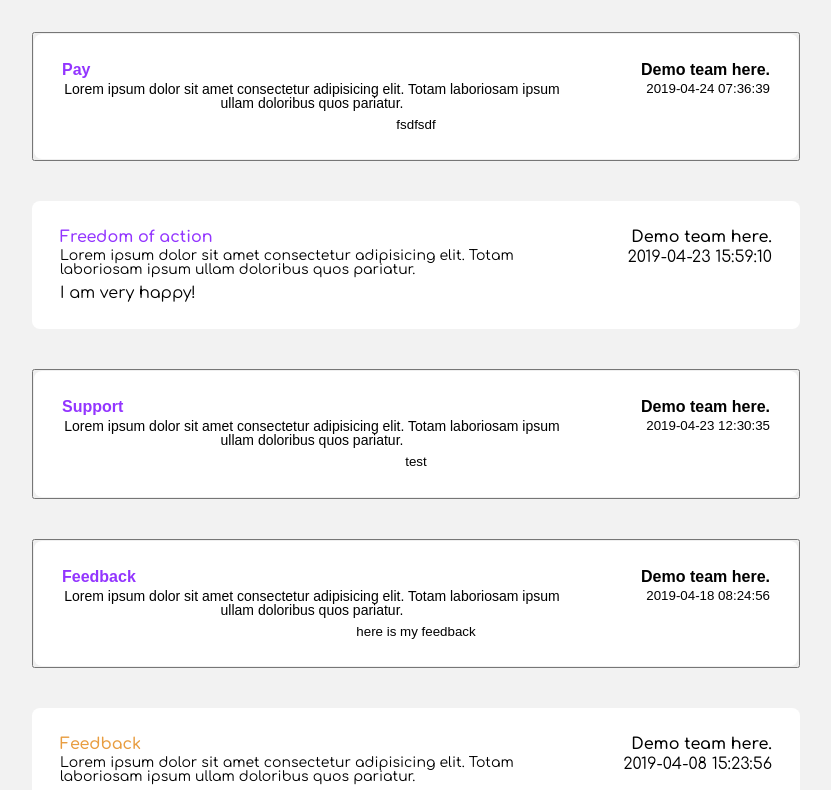
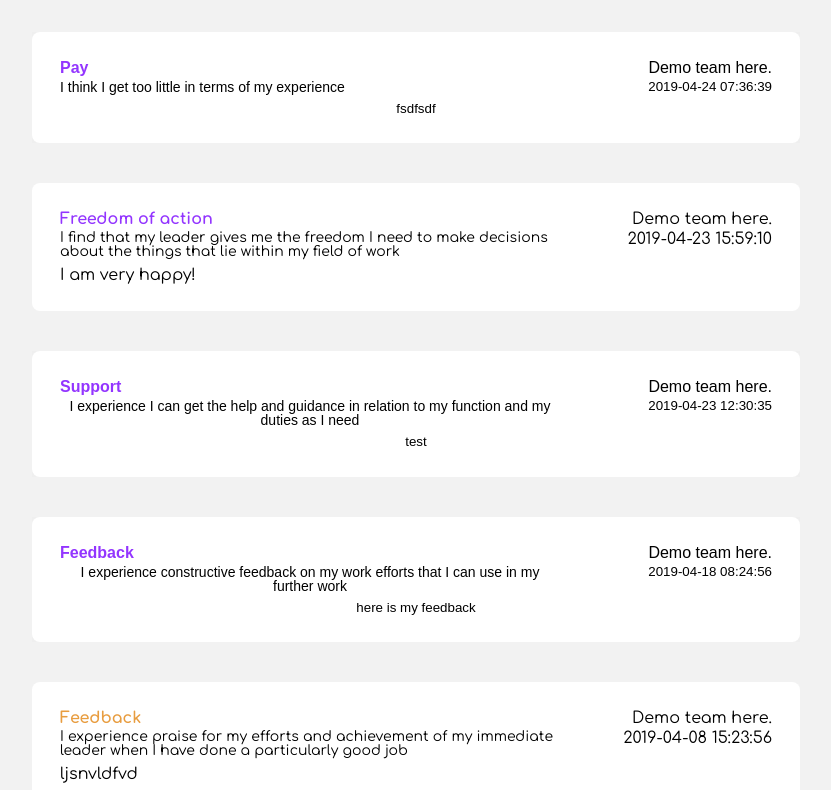
Before and after one commit to bstoynov/lab08-task, a React (Vite) app: page / in a window 1280 px wide. Shown: the top 790 px of the page, without its empty margins (224-1055 px from the left). Built offline with nearby package versions, Linux system fonts and the light colour scheme; data requests are answered from the project's data file.

Commit message:
style fixes

```diff
--- a/src/components/Message/Message.scss
+++ b/src/components/Message/Message.scss
@@ -14,7 +14,6 @@
 
     .subject,
     .team {
-      font-weight: 600;
       font-size: 16px;
     }
 
--- a/src/components/Message/Message.tsx
+++ b/src/components/Message/Message.tsx
@@ -38,10 +38,7 @@ export default function Message({
       </div>
       {/* question & date */}
       <div className="question-date">
-        <p className="question">
-          Lorem ipsum dolor sit amet consectetur adipisicing elit. Totam
-          laboriosam ipsum ullam doloribus quos pariatur.
-        </p>
+        <p className="question">{question}</p>
         <p className="date">{createdAt}</p>
       </div>
       <p className="text">{text}</p>
--- a/src/components/Thread/Thread.scss
+++ b/src/components/Thread/Thread.scss
@@ -1,6 +1,9 @@
 .message-collapsed {
   position: relative;
+
   &-button {
+    outline: none;
+    border: none;
     width: 100%;
   }
 }
--- a/src/components/Thread/Thread.tsx
+++ b/src/components/Thread/Thread.tsx
@@ -17,9 +17,6 @@ export default function Thread({ items }) {
       />
     );
   }
-
-  console.log("items length: ", items.length);
-
   const firstItem = items[0];
 
   return isCollapsed ? (
@@ -31,6 +28,7 @@ export default function Thread({ items }) {
         {renderMessage(firstItem)}
       </button>
       {/* placeholder background items */}
+      {}
     </li>
   ) : (
     <>
```
